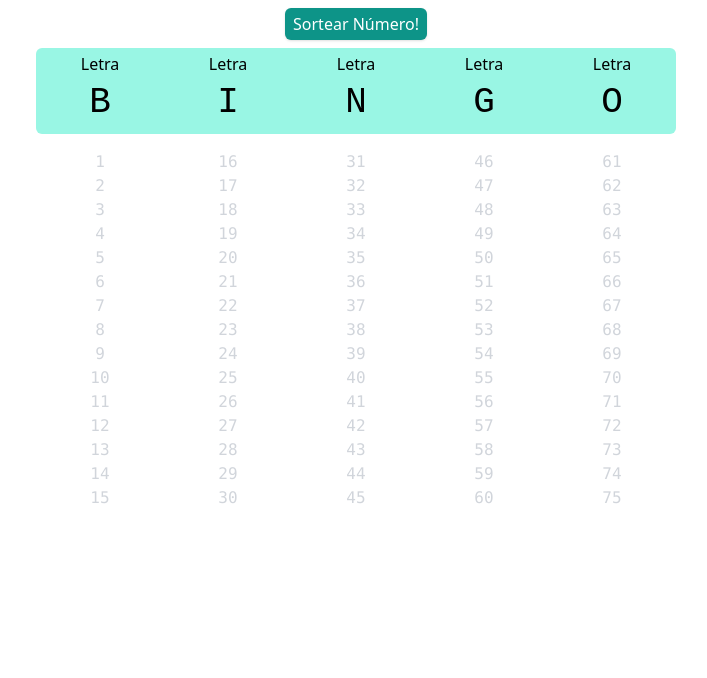
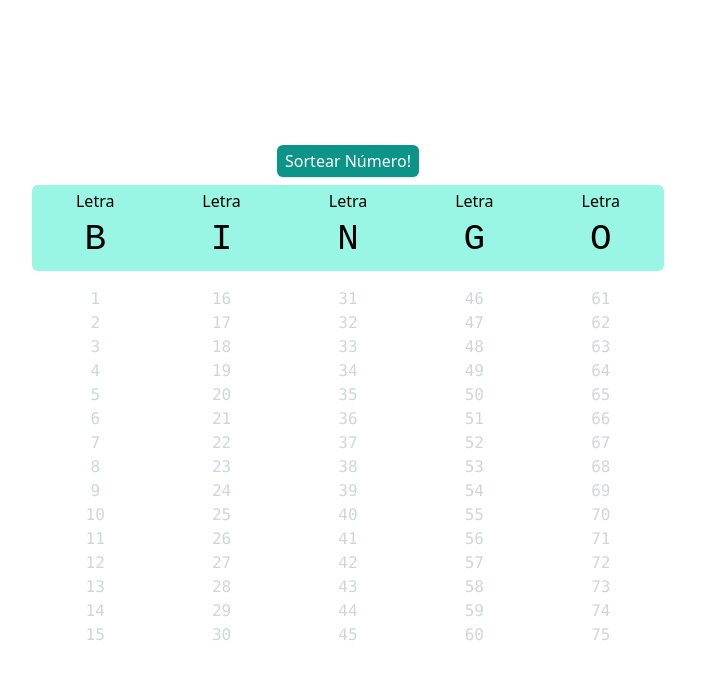
Before and after one commit to brwolfgang/bingo-react, a React (Create React App) app: page / in a window 1280 px wide. Shown: the top 678 px of the page, without its empty margins (292-999 px from the left). Built offline with nearby package versions, Linux system fonts and the light colour scheme.

Commit message:
Ajusta alinhamento dos itens na tela

```diff
--- a/src/App.jsx
+++ b/src/App.jsx
@@ -63,6 +63,7 @@
 
     render() {
         return (
+            <div className="flex flex-row justify-center items-center w-screen h-screen">
                 <div className="flex flex-col justify-center items-center m-2 text-center w-screen">
                     <AcaoSorteio sortearNumero={this.sortearNumero} />
 
@@ -88,6 +89,7 @@
 
                     </div>
                 </div>
+            </div>
         )
     }
 }
```
Lines whose indentation alone changed are shown as unchanged.
